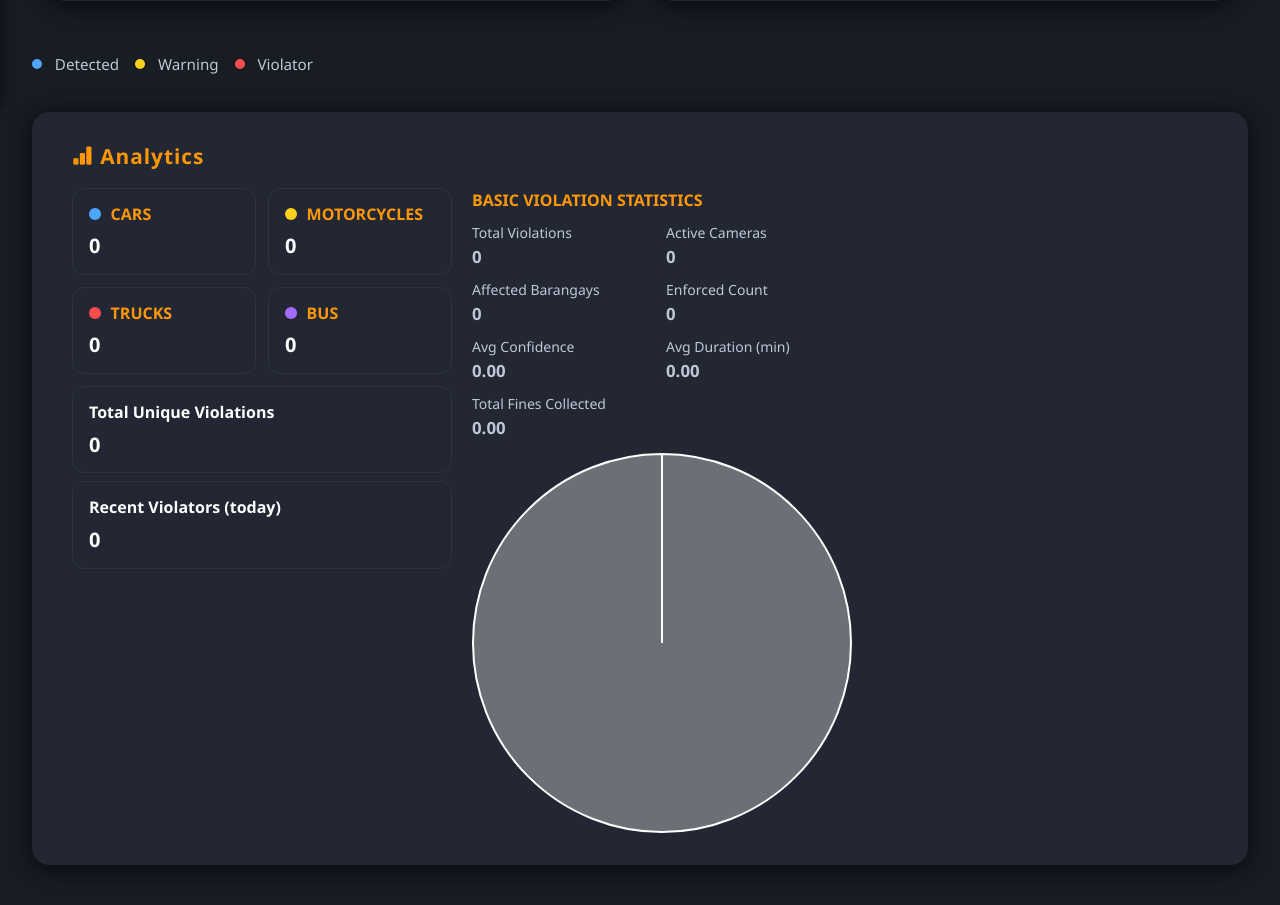
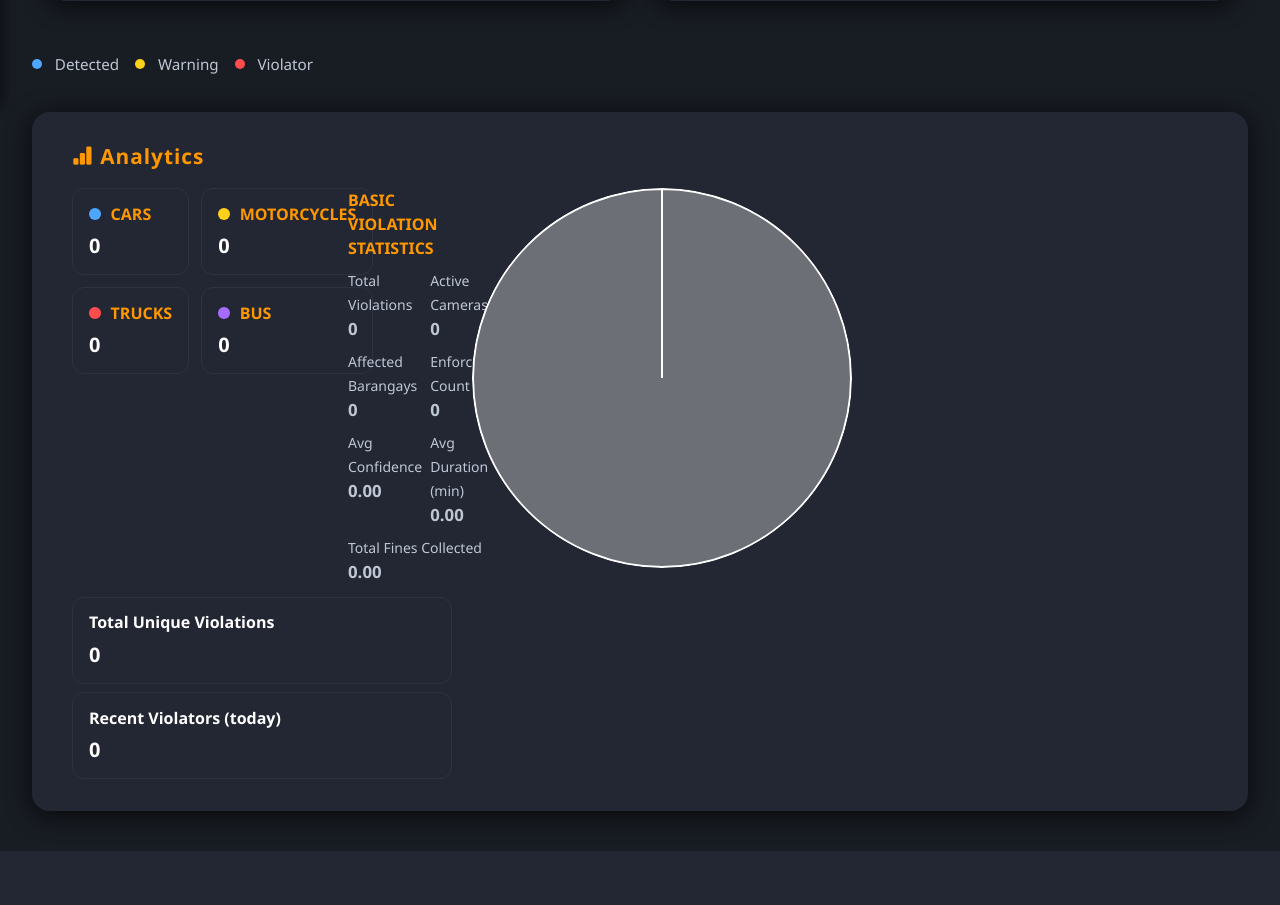
Before and after one commit to emathrixacademy/illegal-parking-flask, a Flask app: page / in a window 1280 px wide. Shown: the part 448-1353 px from the top of the page. After the commit the page ends 1299 px from the top, so only its background shows below. Run offline with Flask 3, Linux system fonts and the light colour scheme; data that the repository does not hold is empty; some libraries are stand-ins or nearby versions.

Commit message:
Relocate basic stats

```diff
--- a/templates/index.html
+++ b/templates/index.html
@@ -691,7 +691,8 @@
             <h2><i class="bi bi-bar-chart-fill"></i> Analytics</h2>
             <div class="analytics-panel">
                 <div>
-                        <div class="analytics-grid">
+                    <div style="display:flex; gap:1rem; align-items:flex-start;">
+                        <div class="analytics-grid" style="flex:1; min-width:260px;">
                             <div class="analytics-box">
                                 <div class="box-header"><span class="color-dot dot-blue"></span> CARS</div>
                                 <div id="count-CAR" class="box-count">0</div>
@@ -709,6 +710,23 @@
                                 <div id="count-BUS" class="box-count">0</div>
                             </div>
                         </div>
+
+                        <div style="width:320px;">
+                            <div class="basic-stats" style="">
+                                <div style="color:var(--accent); font-weight:700; margin-bottom:0.5rem;">BASIC VIOLATION STATISTICS</div>
+                                <div style="display:grid; grid-template-columns:1fr 1fr; gap:0.5rem; color:#bfc7d5;">
+                                    <div><small>Total Violations</small><div id="stat-total-violations" style="font-weight:700; font-size:1.05rem;">0</div></div>
+                                    <div><small>Active Cameras</small><div id="stat-active-cameras" style="font-weight:700; font-size:1.05rem;">0</div></div>
+                                    <div><small>Affected Barangays</small><div id="stat-affected-barangays" style="font-weight:700; font-size:1.05rem;">0</div></div>
+                                    <div><small>Enforced Count</small><div id="stat-enforced-count" style="font-weight:700; font-size:1.05rem;">0</div></div>
+                                    <div><small>Avg Confidence</small><div id="stat-avg-confidence" style="font-weight:700; font-size:1.05rem;">0.00</div></div>
+                                    <div><small>Avg Duration (min)</small><div id="stat-avg-duration" style="font-weight:700; font-size:1.05rem;">0.00</div></div>
+                                    <div style="grid-column:1 / -1;"><small>Total Fines Collected</small><div id="stat-total-fines" style="font-weight:700; font-size:1.05rem;">0.00</div></div>
+                                </div>
+                            </div>
+                        </div>
+                    </div>
+
                     <div class="analytics-stats" style="margin-top:0.75rem;">
                         <div class="analytics-box">
                             <div class="box-header" style="color:#fff">Total Unique Violations</div>
@@ -720,20 +738,9 @@
                         </div>
                     </div>
                 </div>
-                <div style="flex:0 0 380px; max-width:380px; min-width:260px;">
-                    <div class="basic-stats" style="margin-bottom:0.75rem;">
-                        <div style="color:var(--accent); font-weight:700; margin-bottom:0.5rem;">BASIC VIOLATION STATISTICS</div>
-                        <div style="display:grid; grid-template-columns:1fr 1fr; gap:0.5rem; color:#bfc7d5;">
-                            <div><small>Total Violations</small><div id="stat-total-violations" style="font-weight:700; font-size:1.05rem;">0</div></div>
-                            <div><small>Active Cameras</small><div id="stat-active-cameras" style="font-weight:700; font-size:1.05rem;">0</div></div>
-                            <div><small>Affected Barangays</small><div id="stat-affected-barangays" style="font-weight:700; font-size:1.05rem;">0</div></div>
-                            <div><small>Enforced Count</small><div id="stat-enforced-count" style="font-weight:700; font-size:1.05rem;">0</div></div>
-                            <div><small>Avg Confidence</small><div id="stat-avg-confidence" style="font-weight:700; font-size:1.05rem;">0.00</div></div>
-                            <div><small>Avg Duration (min)</small><div id="stat-avg-duration" style="font-weight:700; font-size:1.05rem;">0.00</div></div>
-                            <div style="grid-column:1 / -1;"><small>Total Fines Collected</small><div id="stat-total-fines" style="font-weight:700; font-size:1.05rem;">0.00</div></div>
-                        </div>
-                    </div>
-                    <canvas id="analyticsChart" width="380" height="280" style="width:100%;height:280px;display:block;"></canvas>
+
+                <div style="flex:0 0 380px; max-width:380px; min-width:260px; display:flex; justify-content:center; align-items:flex-start;">
+                    <canvas id="analyticsChart" width="220" height="220" style="width:220px;height:220px;display:block;border-radius:50%;overflow:hidden;"></canvas>
                 </div>
             </div>
         </div>
```
Lines whose indentation alone changed are shown as unchanged.
